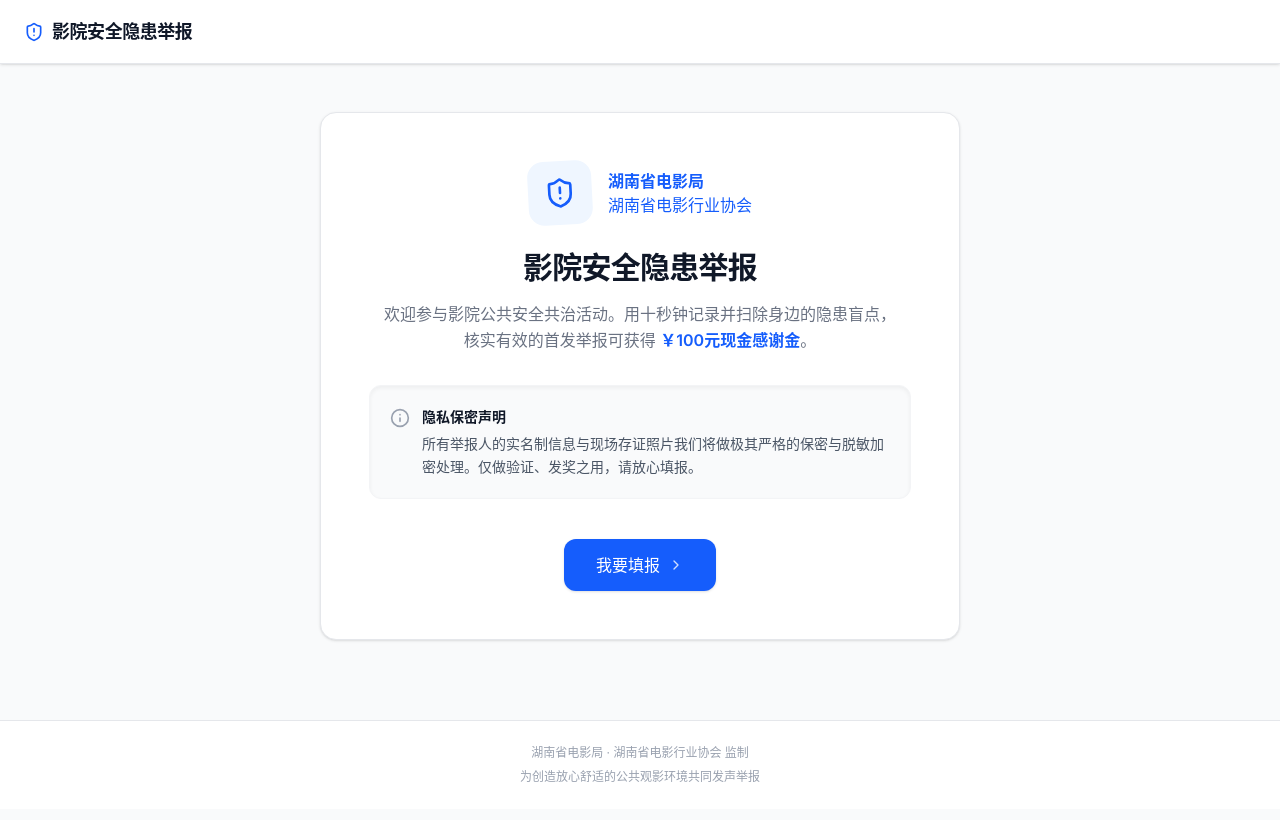
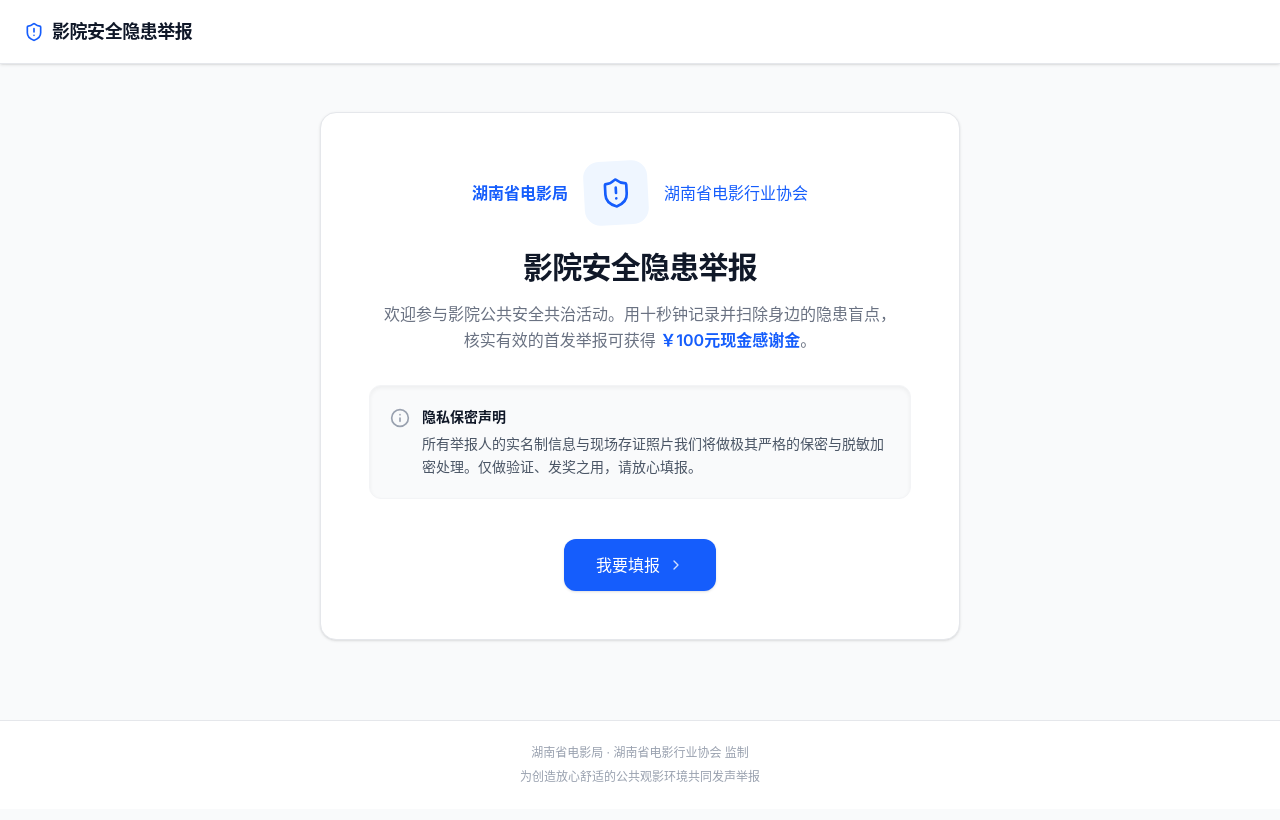
Before and after one commit to kknd9819/final, a React (Vite) app: page / in a window 1280 px wide. Shown: the top 820 px of the page. Built offline with nearby package versions, Linux system fonts and the light colour scheme.

Commit message:
fix: 湖南省电影局 left, 湖南省电影行业协会 right of shield

```diff
--- a/src/App.tsx
+++ b/src/App.tsx
@@ -1134,11 +1134,13 @@
           >
             <div className="p-8 md:p-12 text-center">
               <div className="flex items-center justify-center gap-4 mb-6">
+                <div className="text-right">
+                  <div className="text-base font-semibold text-blue-600">湖南省电影局</div>
+                </div>
                 <div className="w-16 h-16 bg-blue-50 text-blue-600 rounded-2xl flex items-center justify-center transform -rotate-3">
                   <ShieldAlert className="w-8 h-8" />
                 </div>
                 <div className="text-left">
-                  <div className="text-base font-semibold text-blue-600">湖南省电影局</div>
                   <div className="text-base font-medium text-blue-600">湖南省电影行业协会</div>
                 </div>
               </div>
```
